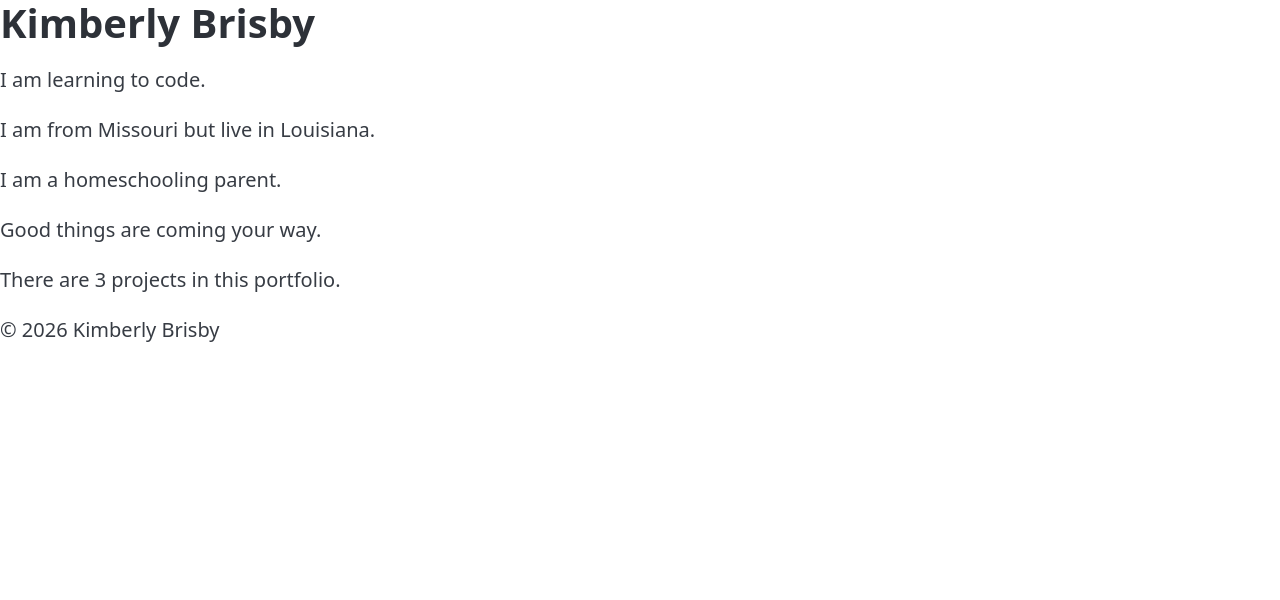
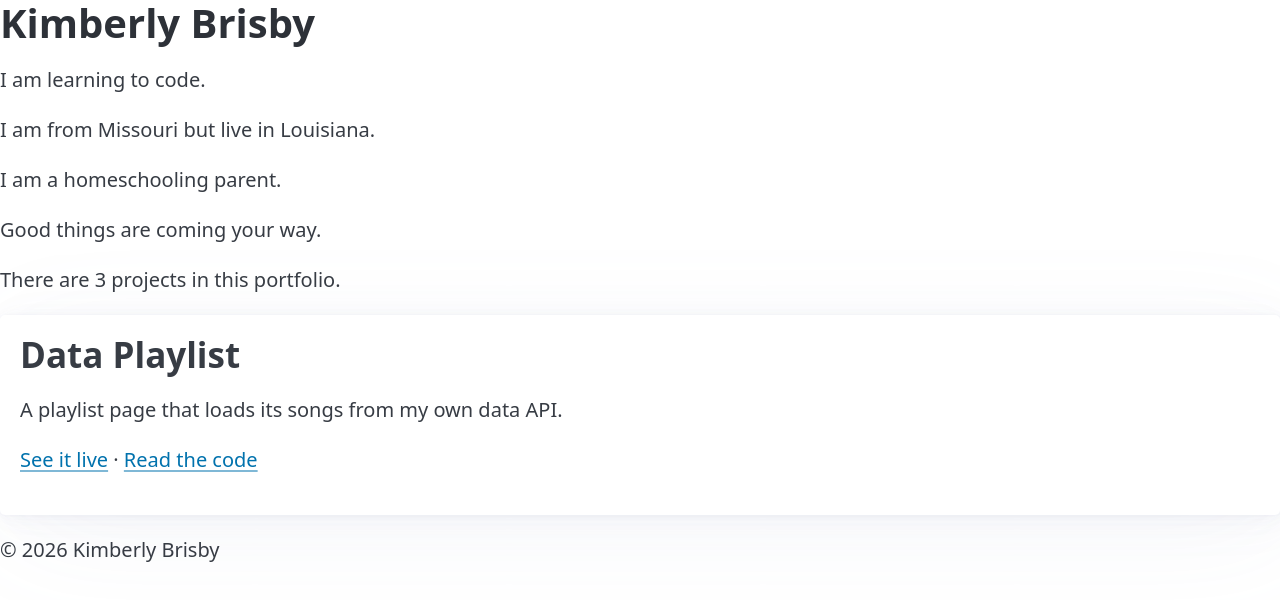
Before and after one commit to kimberly-brisby/codex-level-3, a React (Vite) app in the folder Portfolio/: page / in a window 1280 px wide. Shown: the top 600 px of the page. Built offline with nearby package versions, Linux system fonts and the light colour scheme.

Commit message:
add the Data Playlist card

```diff
--- a/Portfolio/src/App.jsx
+++ b/Portfolio/src/App.jsx
@@ -3,6 +3,8 @@ import Footer from "./Footer"
 import About from "./About"
 import Fortune from "./Fortune"
 import ProjectCount from "./ProjectCount"
+import Data from "./Data"
+
 
 
 function App() {
@@ -13,6 +15,7 @@ function App() {
       <About />
       <Fortune />
       <ProjectCount />
+      <Data />
       <Footer />
     </div>
   )
--- /dev/null
+++ b/Portfolio/src/Data.jsx
@@ -0,0 +1,17 @@
+function DataPlaylistPortfolioCard() {
+  let name = "Data Playlist"
+  let description = "A playlist page that loads its songs from my own data API."
+  let liveUrl = "https://github.com/kimberly-brisby/Capstone-level-2.git"
+  let repoUrl = "https://github.com/kimberly-brisby/Capstone-level-2.git"
+  return (
+    <article>
+      <h2>{name}</h2>
+      <p>{description}</p>
+      <p>
+        <a href={liveUrl}>See it live</a> · <a href={repoUrl}>Read the code</a>
+      </p>
+    </article>
+  )
+}
+
+export default DataPlaylistPortfolioCard
```
